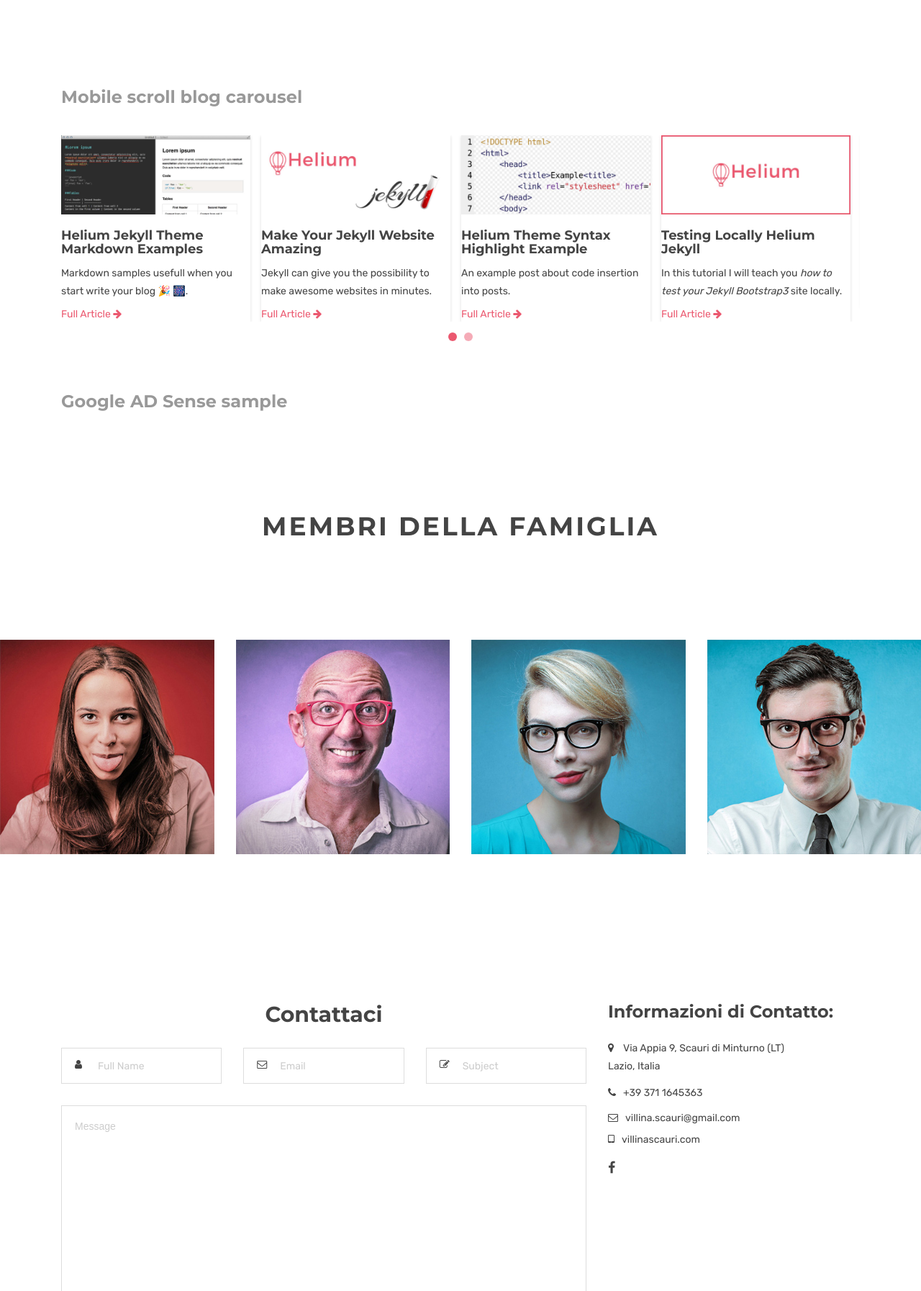
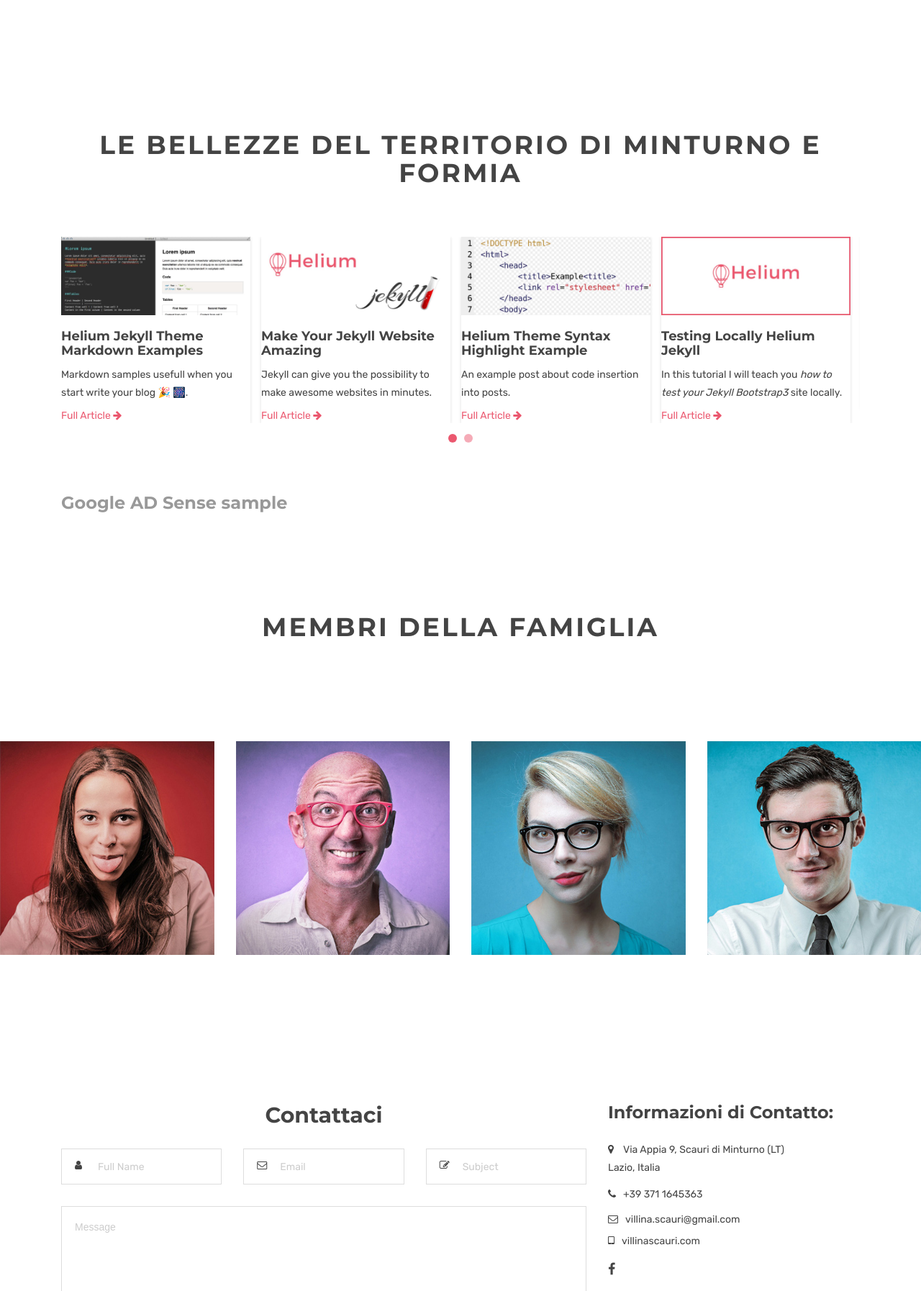
Before and after one commit to filippo-fresilli/villina-scauri, a Jekyll site: the page built from index.html, in a window 1280 px wide, cut to the strip 2220-4014 px from the top of the page. Shown: the whole strip at 72% size. Built offline with Jekyll 4.4.1, drawn with Linux system fonts in a browser that asks for light colours.

Commit message:
adding title

```diff
--- a/index.html
+++ b/index.html
@@ -541,10 +541,17 @@ canonical: https://villinascauri.com
 
   <div class="mb-60"></div>
 
-  <div class="container">
-    <h4 class="sub-title space-left">Mobile scroll blog carousel</h4>
-  </div>
-
+<!-- Territorio Container Starts -->
+<div class="container">
+          <div class="row">
+            <div class="col-md-12">
+              <div class="page-header-title">
+                <h2 class="heading-title text-center">Le bellezze del territorio di Minturno e Formia</h2>
+              </div>
+            </div>
+          </div>
+        </div>
+        <!-- Territorio Container Ends -->
   <!-- posts carousel -->
   <section id="blog">
     <div class="container">
```
